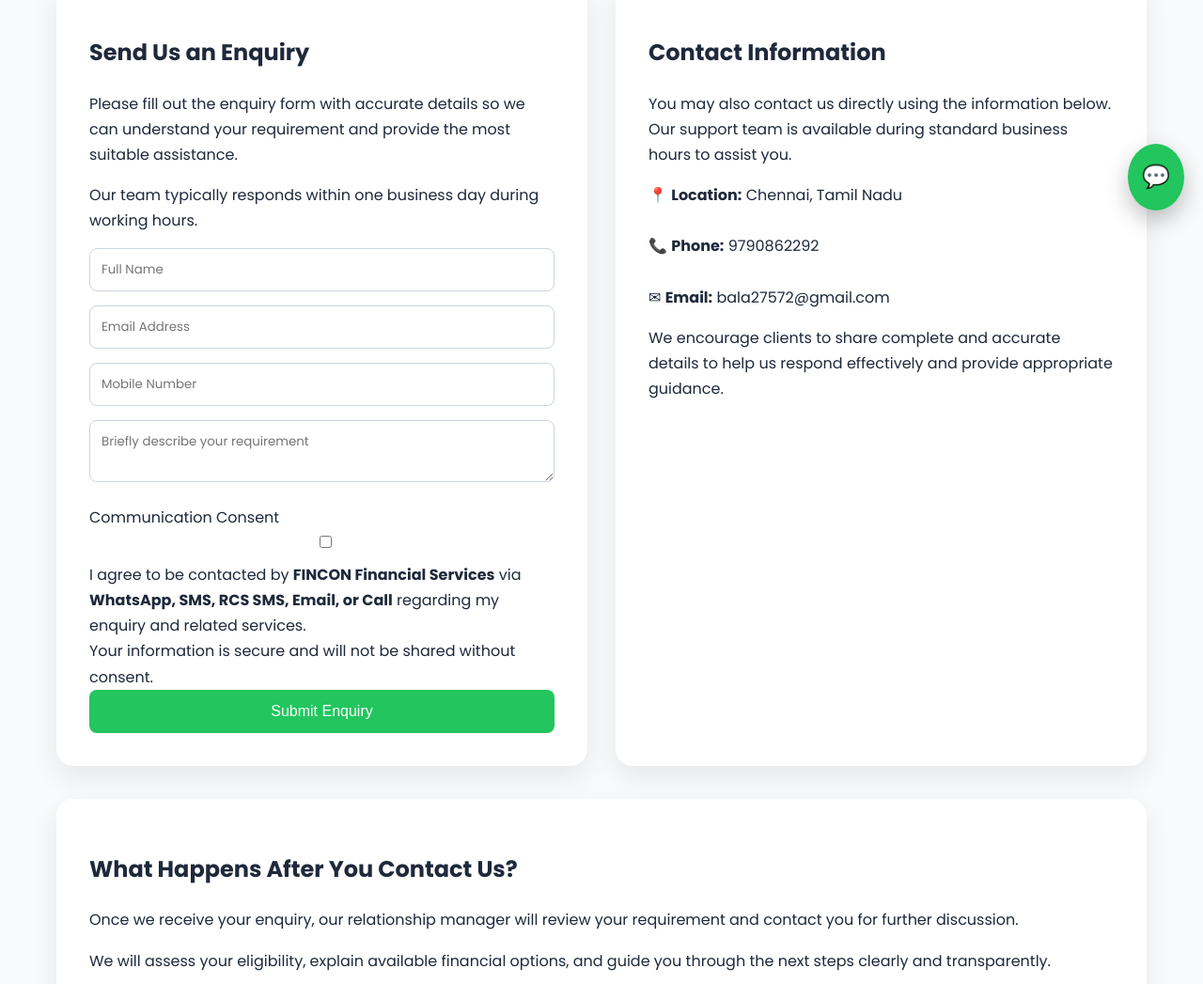
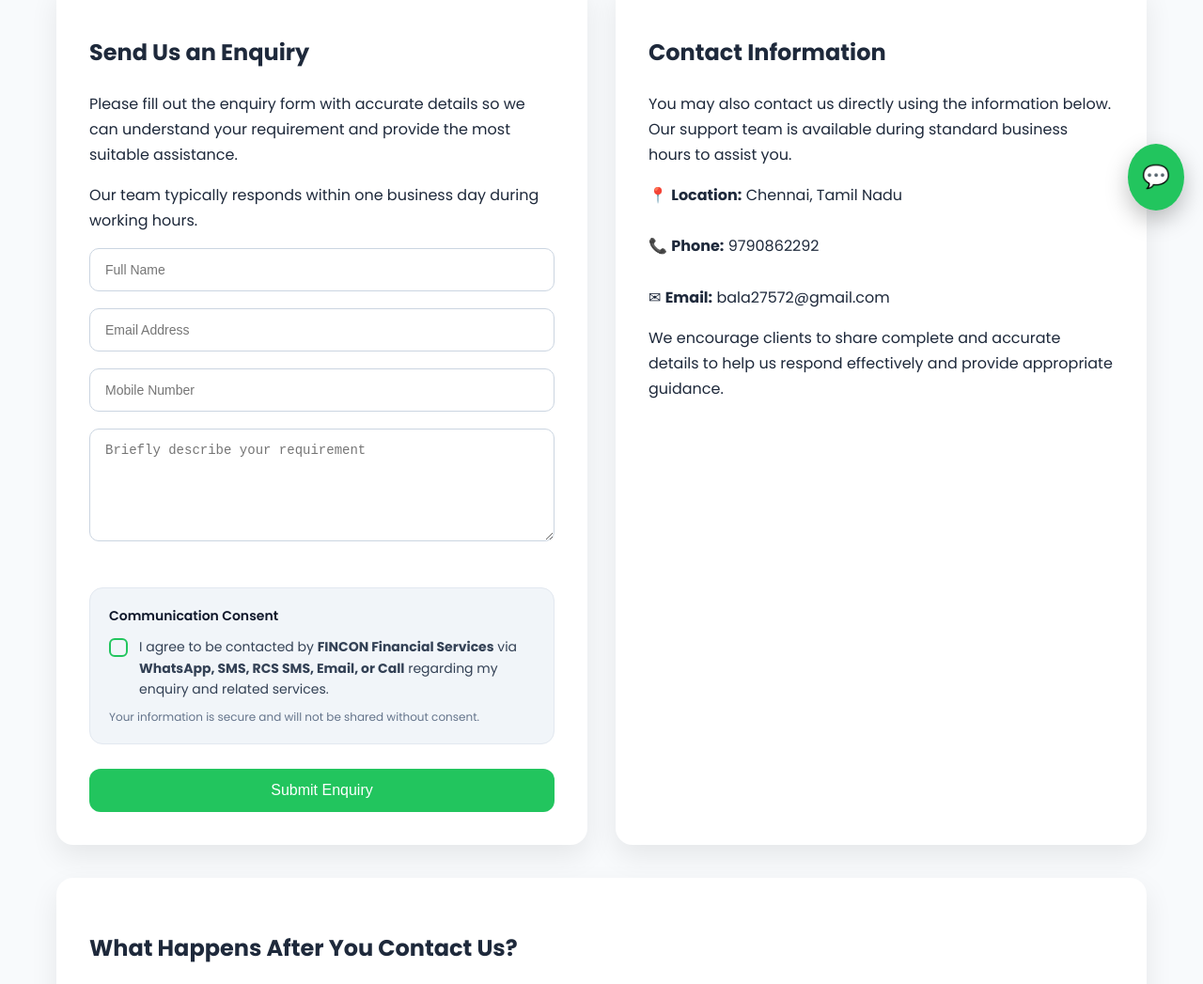
Before and after one commit to bulk120/FINCON, a plain HTML site: page contact.html in a window 1280 px wide. Shown: the part 556-1603 px from the top of the page at 94% size. Drawn offline with Linux system fonts and the light colour scheme.

Commit message:
Update style.css

```diff
--- a/css/style.css
+++ b/css/style.css
@@ -69,25 +69,110 @@ section{
   gap:30px;
 }
 
-/* CONTACT FORM */
-input, textarea{
-  width:100%;
-  padding:12px;
-  margin-bottom:15px;
-  border-radius:8px;
-  border:1px solid #cbd5e1;
-  font-family:'Poppins';
+/* =========================
+   Form Styles
+========================= */
+form input,
+form textarea {
+  width: 100%;
+  padding: 14px 16px;
+  margin-bottom: 18px;
+  border-radius: 10px;
+  border: 1px solid #cbd5e1;
+  font-size: 14px;
+  outline: none;
 }
 
-button{
-  background:#22c55e;
-  border:none;
-  padding:14px;
-  width:100%;
-  color:#fff;
-  border-radius:8px;
-  font-size:16px;
-  cursor:pointer;
+form textarea {
+  min-height: 120px;
+  resize: vertical;
+}
+
+form input:focus,
+form textarea:focus {
+  border-color: #22c55e;
+}
+
+form button {
+  width: 100%;
+  padding: 14px;
+  background: #22c55e;
+  color: #ffffff;
+  font-size: 16px;
+  border: none;
+  border-radius: 12px;
+  cursor: pointer;
+  transition: background 0.3s ease;
+}
+
+form button:hover {
+  background: #16a34a;
+}
+
+/* =========================
+   OPT-IN CONSENT STYLES
+========================= */
+.optin-box {
+  margin: 22px 0 26px;
+  padding: 18px 20px;
+  background: #f1f5f9;
+  border: 1px solid #e2e8f0;
+  border-radius: 14px;
+}
+
+.optin-title {
+  font-size: 14px;
+  font-weight: 600;
+  color: #0f172a;
+  margin-bottom: 10px;
+}
+
+.optin-container {
+  display: flex;
+  align-items: flex-start;
+  gap: 12px;
+  cursor: pointer;
+  font-size: 14px;
+  line-height: 1.6;
+  color: #334155;
+}
+
+.optin-container input {
+  display: none;
+}
+
+/* Custom Checkbox */
+.checkmark {
+  min-width: 20px;
+  height: 20px;
+  border-radius: 6px;
+  border: 2px solid #22c55e;
+  position: relative;
+  margin-top: 2px;
+}
+
+.optin-container input:checked + .checkmark {
+  background: #22c55e;
+}
+
+.optin-container input:checked + .checkmark::after {
+  content: "✓";
+  position: absolute;
+  left: 4px;
+  top: -1px;
+  color: #ffffff;
+  font-size: 14px;
+  font-weight: bold;
+}
+
+.optin-text {
+  flex: 1;
+}
+
+.optin-note {
+  font-size: 12px;
+  color: #64748b;
+  margin-top: 8px;
 }
 
 /* FOOTER */
```
